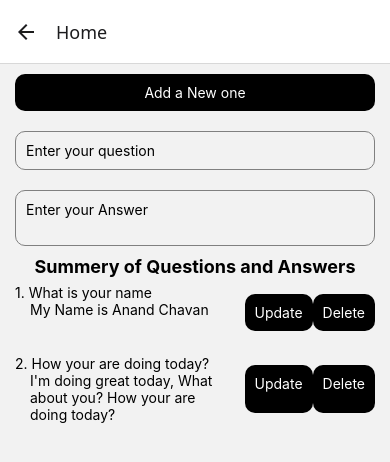
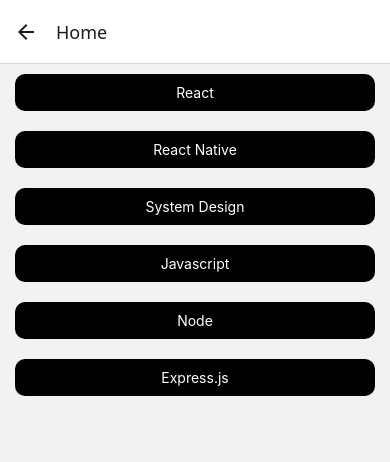
Before and after one commit to ANDUS25/full-stack-interview-prep, a React Native app in the folder frontEnd/: screen / in a window 390 px wide. Shown: the top 462 px of the page. Built offline with nearby package versions, Linux system fonts and the light colour scheme.

Commit message:
Complete the front-end design

```diff
--- a/frontEnd/App.tsx
+++ b/frontEnd/App.tsx
@@ -1,11 +1,11 @@
-import React from 'react';
-import { StatusBar, useColorScheme } from 'react-native';
-import { SafeAreaProvider } from 'react-native-safe-area-context';
 import { createStaticNavigation } from '@react-navigation/native';
 import { createNativeStackNavigator } from '@react-navigation/native-stack';
+import React from 'react';
+import { SafeAreaProvider } from 'react-native-safe-area-context';
 import Landing from './Screens/Landing';
 import Splash from './Screens/Splash/Splash';
 import { screeName } from './Utils/Title';
+import Subject from './Screens/Subject/Subject';
 
 const RootStack = createNativeStackNavigator({
   screens: {
@@ -23,17 +23,21 @@
         headerShown: true,
       },
     },
+    Subject: {
+      screen: Subject,
+      options: {
+        title: screeName.SUBJECT,
+        headerShown: true,
+      },
+    },
   },
 });
 
 const Navigation = createStaticNavigation(RootStack);
 
 function App() {
-  const isDarkMode = useColorScheme() === 'dark';
-
   return (
     <SafeAreaProvider>
-      <StatusBar barStyle={isDarkMode ? 'light-content' : 'dark-content'} />
       <Navigation />
     </SafeAreaProvider>
   );
--- a/frontEnd/Component/CustomButton.tsx
+++ b/frontEnd/Component/CustomButton.tsx
@@ -3,9 +3,10 @@
 import { Color } from '../Utils/Colors';
 
 const CustomButton = ({ ...props }) => {
-  const { name, style } = props;
+  const { name, style, onPress } = props;
+
   return (
-    <TouchableOpacity style={style ?? styles.buttonContainer}>
+    <TouchableOpacity style={style ?? styles.buttonContainer} onPress={onPress}>
       <Text style={styles.buttonNameView}>{name}</Text>
     </TouchableOpacity>
   );
--- a/frontEnd/Screens/Landing.tsx
+++ b/frontEnd/Screens/Landing.tsx
@@ -1,87 +1,44 @@
-import React, { useState } from 'react';
-import { FlatList, StyleSheet, Text, View } from 'react-native';
+import React from 'react';
+import { View } from 'react-native';
 import CustomButton from '../Component/CustomButton';
-import CustomTextInput from '../Component/CustomTextInput';
-
-const data = [
-  {
-    id: 1,
-    question: 'What is your name',
-    answer: 'My Name is Anand Chavan',
-  },
-  {
-    id: 2,
-    question: 'How your are doing today?',
-    answer: "I'm doing great today, What about you? How your are doing today?",
-  },
-];
+import { useNavigation } from '@react-navigation/native';
+import { screeName, subject } from '../Utils/Title';
 
 const Landing = () => {
-  const [question, setQuestion] = useState<string>('');
-  const [answer, setAnswer] = useState<string>('');
+  const navigation = useNavigation<any>();
+
+  const handleSubjectNavigation = (subjectName: string) => {
+    navigation.navigate(screeName.SUBJECT, { subject: subjectName });
+  };
 
   return (
-    <View style={styles.container}>
-      <CustomButton name="Add a New one" />
-
-      <CustomTextInput
-        placeHolder="Enter your question"
-        onChange={setQuestion}
-        value={question}
+    <View style={{ marginHorizontal: 15 }}>
+      <CustomButton
+        name="React"
+        onPress={() => handleSubjectNavigation(subject.REACT)}
       />
-      <CustomTextInput
-        placeHolder="Enter your Answer"
-        multiline={true}
-        onChange={setAnswer}
-        value={answer}
+      <CustomButton
+        name="React Native"
+        onPress={() => handleSubjectNavigation(subject.REACT_NATIVE)}
       />
-
-      <View>
-        <Text style={styles.listHeader}>Summery of Questions and Answers</Text>
-        <FlatList
-          data={data}
-          renderItem={({ index, item }) => (
-            <View style={styles.listItem}>
-              <View style={styles.listItemContent}>
-                <Text>
-                  {index + 1}. {item.question}
-                </Text>
-                <Text style={styles.listItemAnswer}>{item.answer}</Text>
-              </View>
-              <View
-                style={styles.listItemActions}
-              >
-                <CustomButton name="Update" />
-                <CustomButton name="Delete" />
-              </View>
-            </View>
-          )}
-        />
-      </View>
+      <CustomButton
+        name="System Design"
+        onPress={() => handleSubjectNavigation(subject.SYSTEM_DESIGN)}
+      />
+      <CustomButton
+        name="Javascript"
+        onPress={() => handleSubjectNavigation(subject.JAVASCRIPT)}
+      />
+      <CustomButton
+        name="Node"
+        onPress={() => handleSubjectNavigation(subject.NODE)}
+      />
+      <CustomButton
+        name="Express.js"
+        onPress={() => handleSubjectNavigation(subject.EXPRESS_JS)}
+      />
     </View>
   );
 };
 
 export default Landing;
-
-const styles = StyleSheet.create({
-  container: { flex: 1, marginHorizontal: 15 },
-  listHeader: { fontWeight: 'bold', fontSize: 18, textAlign: 'center' },
-  listItem: {
-    marginVertical: 7,
-    flexDirection: 'row',
-    justifyContent: 'space-between',
-  },
-  listItemContent: {
-    flexDirection: 'column',
-    width: '60%',
-  },
-  listItemAnswer: {
-    paddingLeft: 15,
-  },
-  listItemActions: {
-    flexDirection: 'row',
-    justifyContent: 'space-around',
-  },
-
-});
--- /dev/null
+++ b/frontEnd/Screens/Subject/Subject.tsx
@@ -0,0 +1,90 @@
+import React, { useState } from 'react';
+import { FlatList, StyleSheet, Text, View } from 'react-native';
+import CustomTextInput from '../../Component/CustomTextInput';
+import CustomButton from '../../Component/CustomButton';
+
+const data = [
+  {
+    id: 1,
+    question: 'What is your name',
+    answer: 'My Name is Anand Chavan',
+  },
+  {
+    id: 2,
+    question: 'How your are doing today?',
+    answer: "I'm doing great today, What about you? How your are doing today?",
+  },
+];
+
+const Subject = ({ route }) => {
+  const { params } = route;
+  const { subject } = params;
+
+  const [question, setQuestion] = useState<string>('');
+  const [answer, setAnswer] = useState<string>('');
+
+  return (
+    <View style={styles.container}>
+      <Text style={{ fontSize: 20, textAlign: 'center', marginVertical: 20 }}>
+        Welcome to the {subject} Interview Preparation
+      </Text>
+      <CustomButton name="Add a New one" />
+
+      <CustomTextInput
+        placeHolder="Enter your question"
+        onChange={setQuestion}
+        value={question}
+      />
+      <CustomTextInput
+        placeHolder="Enter your Answer"
+        multiline={true}
+        onChange={setAnswer}
+        value={answer}
+      />
+
+      <View>
+        <Text style={styles.listHeader}>Summery of Questions and Answers</Text>
+        <FlatList
+          data={data}
+          renderItem={({ index, item }) => (
+            <View style={styles.listItem}>
+              <View style={styles.listItemContent}>
+                <Text>
+                  {index + 1}. {item.question}
+                </Text>
+                <Text style={styles.listItemAnswer}>{item.answer}</Text>
+              </View>
+              <View style={styles.listItemActions}>
+                <CustomButton name="Update" onPress={() => {}} />
+                <CustomButton name="Delete" onPress={() => {}} />
+              </View>
+            </View>
+          )}
+        />
+      </View>
+    </View>
+  );
+};
+
+export default Subject;
+
+const styles = StyleSheet.create({
+  container: { flex: 1, marginHorizontal: 15 },
+  listHeader: { fontWeight: 'bold', fontSize: 18, textAlign: 'center' },
+  listItem: {
+    marginVertical: 7,
+    flexDirection: 'row',
+    justifyContent: 'space-between',
+  },
+  listItemContent: {
+    flexDirection: 'column',
+    width: '60%',
+  },
+  listItemAnswer: {
+    paddingLeft: 15,
+  },
+  listItemActions: {
+    flexDirection: 'row',
+    justifyContent: 'space-around',
+  },
+});
--- a/frontEnd/Utils/Title.ts
+++ b/frontEnd/Utils/Title.ts
@@ -1,6 +1,16 @@
 const screeName = {
   SPLASH: 'Splash',
   HOME: 'Home',
+  SUBJECT: 'Subject',
 };
 
-export { screeName };
+const subject = {
+  REACT: 'React',
+  REACT_NATIVE: 'React Native',
+  SYSTEM_DESIGN: 'System Design',
+  JAVASCRIPT: 'Javascript',
+  NODE: 'Node',
+  EXPRESS_JS: 'Express.js',
+};
+
+export { screeName, subject };
```
